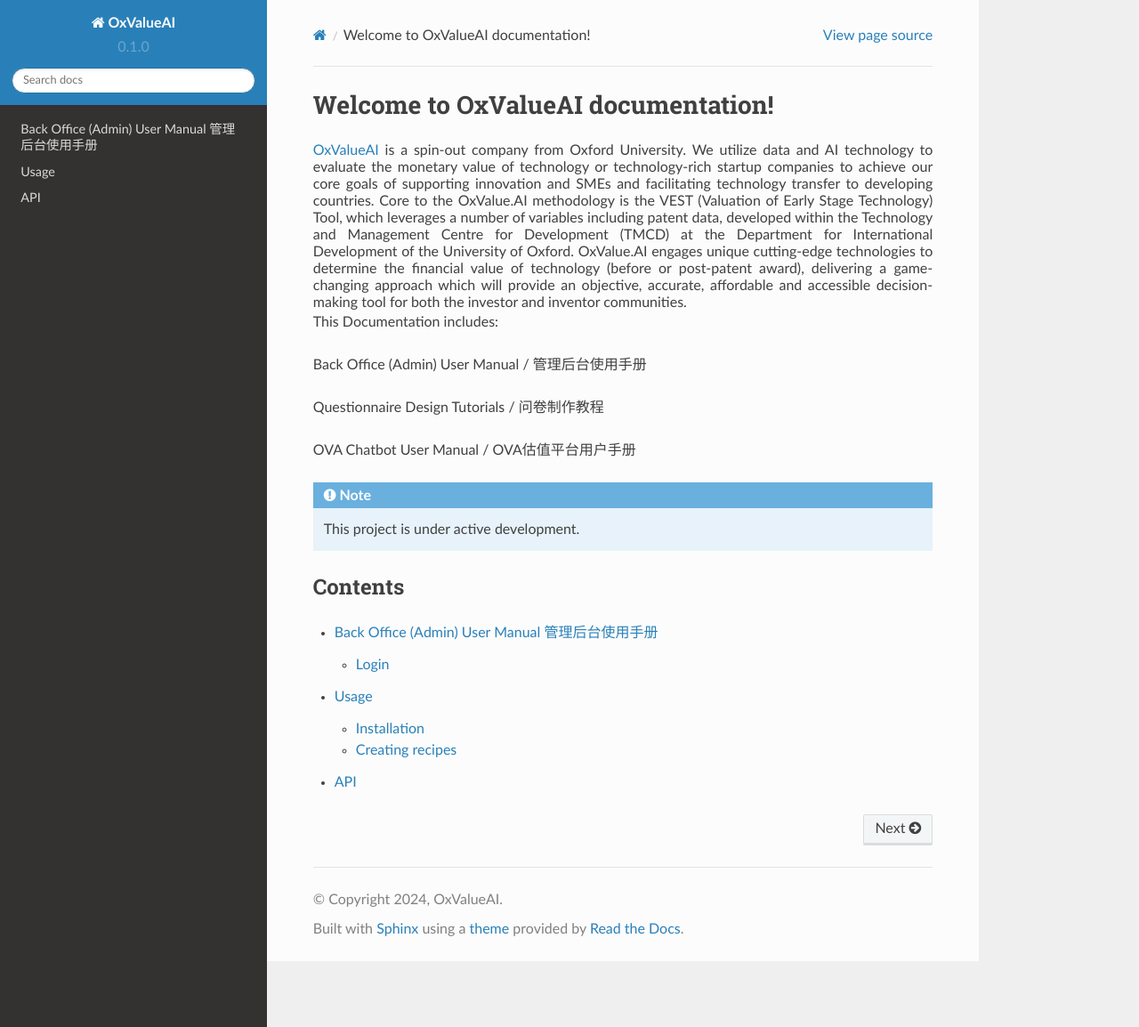
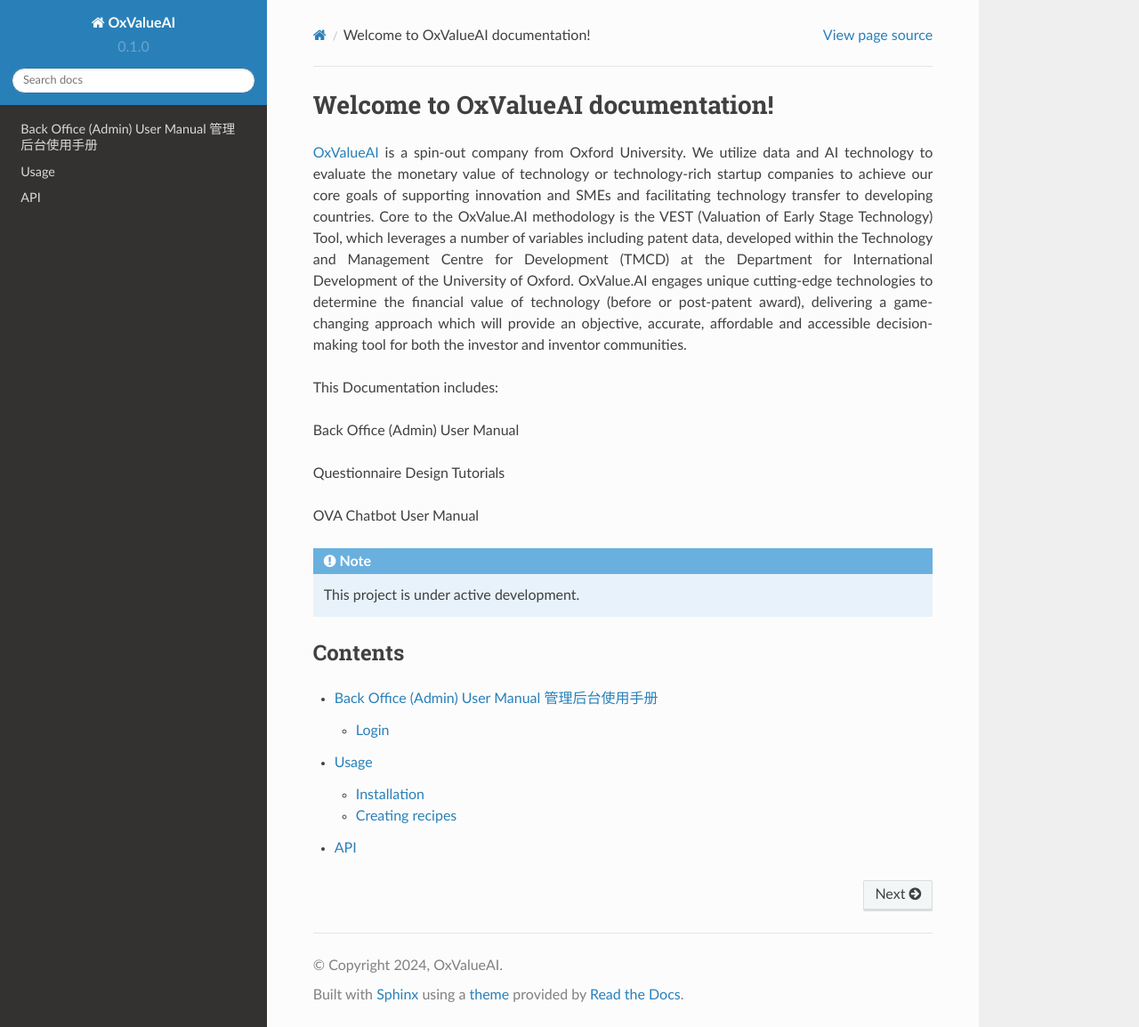
Before and after one commit to Trinal-Genius/OxValueAIDoc, a Sphinx documentation site: the page built from docs/source/index.rst, in a window 1280 px wide and 1154 px high. Shown: the whole window at 89% size. Built offline with Sphinx 7.4.7 and the Read the Docs theme 2.0.0, drawn with Linux system fonts in a browser that asks for light colours.

```diff
--- a/docs/source/index.rst
+++ b/docs/source/index.rst
@@ -2,19 +2,16 @@ Welcome to OxValueAI documentation!
 ===================================
 
 
-.. raw:: html
 
-   <a href="https://www.oxvalue.ai/" target="_blank">OxValueAI</a>
-   is a spin-out company from Oxford University. We utilize data and AI technology to evaluate the monetary value of technology or technology-rich startup companies to achieve our core goals of supporting innovation and SMEs and facilitating technology transfer to developing countries. Core to the OxValue.AI methodology is the VEST (Valuation of Early Stage Technology) Tool, which leverages a number of variables including patent data, developed within the Technology and Management Centre for Development (TMCD) at the Department for International Development of the University of Oxford. OxValue.AI engages unique cutting-edge technologies to determine the financial value of technology (before or post-patent award), delivering a game-changing approach which will provide an objective, accurate, affordable and accessible decision-making tool for both the investor and inventor communities.
-
+`OxValueAI <https://www.oxvalue.ai/>`_ is a spin-out company from Oxford University. We utilize data and AI technology to evaluate the monetary value of technology or technology-rich startup companies to achieve our core goals of supporting innovation and SMEs and facilitating technology transfer to developing countries. Core to the OxValue.AI methodology is the VEST (Valuation of Early Stage Technology) Tool, which leverages a number of variables including patent data, developed within the Technology and Management Centre for Development (TMCD) at the Department for International Development of the University of Oxford. OxValue.AI engages unique cutting-edge technologies to determine the financial value of technology (before or post-patent award), delivering a game-changing approach which will provide an objective, accurate, affordable and accessible decision-making tool for both the investor and inventor communities.
 
 This Documentation includes:
 
-Back Office (Admin) User Manual / 管理后台使用手册
+Back Office (Admin) User Manual
 
-Questionnaire Design Tutorials / 问卷制作教程
+Questionnaire Design Tutorials
 
-OVA Chatbot User Manual / OVA估值平台用户手册
+OVA Chatbot User Manual
 
 
 .. note::
--- a/docs/source/usage.rst
+++ b/docs/source/usage.rst
@@ -31,7 +31,3 @@ For example:
 >>> import lumache
 >>> lumache.get_random_ingredients()
 ['shells', 'gorgonzola', 'parsley']
-
-
-
-`OxValueAI <https://www.oxvalue.ai/>`_
--- a/docs/translate_commands.txt
+++ b/docs/translate_commands.txt
@@ -1,3 +1,4 @@
 
+# https://zhuanlan.zhihu.com/p/427843476
 
 # in ./docs/
```
Also changed, not shown: 2 other files.
